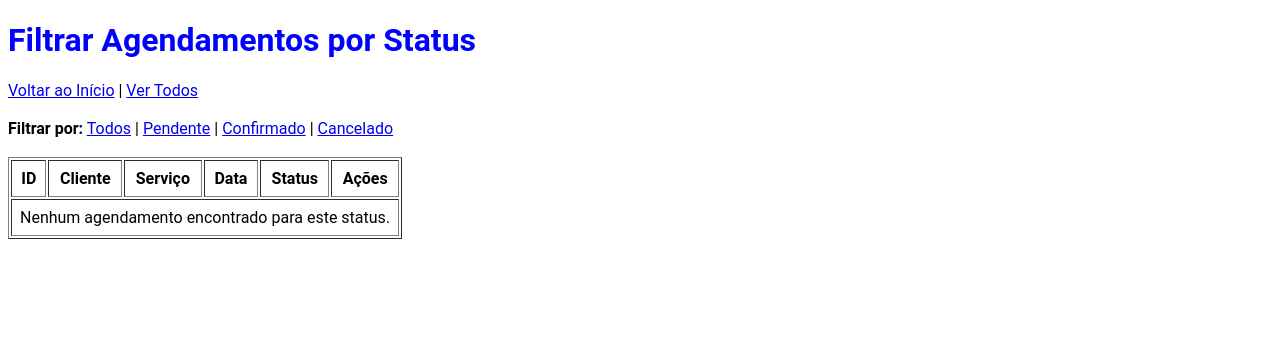
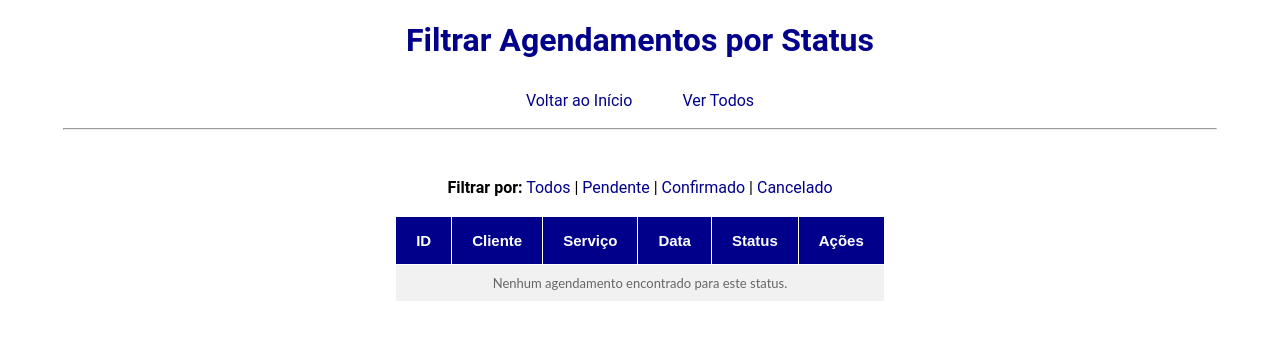
Before and after one commit to SirHick/sa-barbearia, a Flask app: page /agendamentos/status/ in a window 1280 px wide. Shown: the top 340 px of the page. Run offline with Flask 3, Linux system fonts and the light colour scheme; data that the repository does not hold is empty.

Commit message:
Feat: add css customization

```diff
--- a/static/style.css
+++ b/static/style.css
@@ -53,3 +53,69 @@
 .linha{
     width: 90vw;
 }
+
+.filtro{
+
+}
+
+.tabela{
+
+    justify-self: center;
+
+    margin-top: 3rem;
+
+    text-align: center;
+}
+
+.tabela a{
+
+    text-decoration: none;
+
+    color: darkblue;
+}
+
+.tabela a:hover{
+
+    text-decoration: underline;
+
+    cursor-pointer: pointer;
+}
+
+.tabelaAzul table {
+	border-collapse: collapse;
+}
+.tabelaAzul table th {
+	font-family: 'Montserrat', sans-serif;
+	font-size: 15px;
+	font-weight: 700;
+	background: darkblue;
+	color: white;
+}
+.tabelaAzul table thead th {
+	padding: 15px 20px;
+
+}
+.tabelaAzul td,
+.tabelaAzul th {
+	border: 1px solid #ffffff;
+	padding: 10px 20px;
+}
+.tabelaAzul table td {
+	background: #f1f1f1;
+	font-family: 'Lato', sans-serif;
+	font-size: 13px;
+	color: #666666;
+	word-wrap: break-word;
+}
+
+.tabelaAzul tbody tr:hover td,
+.tabelaAzul tbody tr:hover td strong,
+.tabelaAzul tbody tr:hover td a {
+	background-color: darkblue !important;
+	color: white;
+}
+
+
+.tabelaAzul tbody tr:hover .status{
+    color: white;
+}
--- a/templates/agendamentos_status.html
+++ b/templates/agendamentos_status.html
@@ -7,11 +7,17 @@
 
 </head>
 <body>
-    <h1 style="color: blue">Filtrar Agendamentos por Status</h1>
-    <a href="/">Voltar ao Início</a> | <a href="/agendamentos">Ver Todos</a>
-    <br><br>
+    <h1 class = "titulo">Filtrar Agendamentos por Status</h1>
 
-    <div>
+    <nav class="navBar">
+        <a href="/">Voltar ao Início</a>
+        <a href="/agendamentos">Ver Todos</a>
+    </nav>
+
+<hr class="linha">
+
+<div class="tabela">
+    <div class="filtro">
         <strong>Filtrar por:</strong>
         <a href="/agendamentos/status/">Todos</a> |
         <a href="/agendamentos/status/?status=Pendente">Pendente</a> |
@@ -24,7 +30,8 @@
         <p>Exibindo apenas: <strong>{{ status_atual }}</strong></p>
     {% endif %}
 
-    <table border="1" cellpadding="8">
+    <div class="tabelaAzul">
+    <table border="1" cellpadding="8" >
         <thead>
             <tr>
                 <th>ID</th>
@@ -42,7 +49,20 @@
                 <td>{{ agendamento.cliente }}</td>
                 <td>{{ agendamento.servico }}</td>
                 <td>{{ agendamento.data_agendamento }}</td>
-                <td>{{ agendamento.status_agendamento }}</td>
+
+                {% if agendamento.status_agendamento == "Agendado"%}
+
+                <td style="background-color: orange;">{{ agendamento.status_agendamento}}</td>
+
+                {% elif agendamento.status_agendamento == "Concluído" %}
+
+                <td style="background-color: green; color: white">{{ agendamento.status_agendamento}}</td>
+
+                {% else %}
+
+                <td style = "background-color: red; color: white" >{{ agendamento.status_agendamento}}</td>
+
+                {% endif %}
                 <td>
                     <a href="/agendamento/{{ agendamento.id }}">Detalhes</a>
                 </td>
@@ -54,5 +74,7 @@
             {% endfor %}
         </tbody>
     </table>
+    </div>
+</div>
 </body>
 </html>
```
Also changed, not shown: templates/agendamentos.html (+4 -3 lines), templates/index.html (+12 -9 lines).
